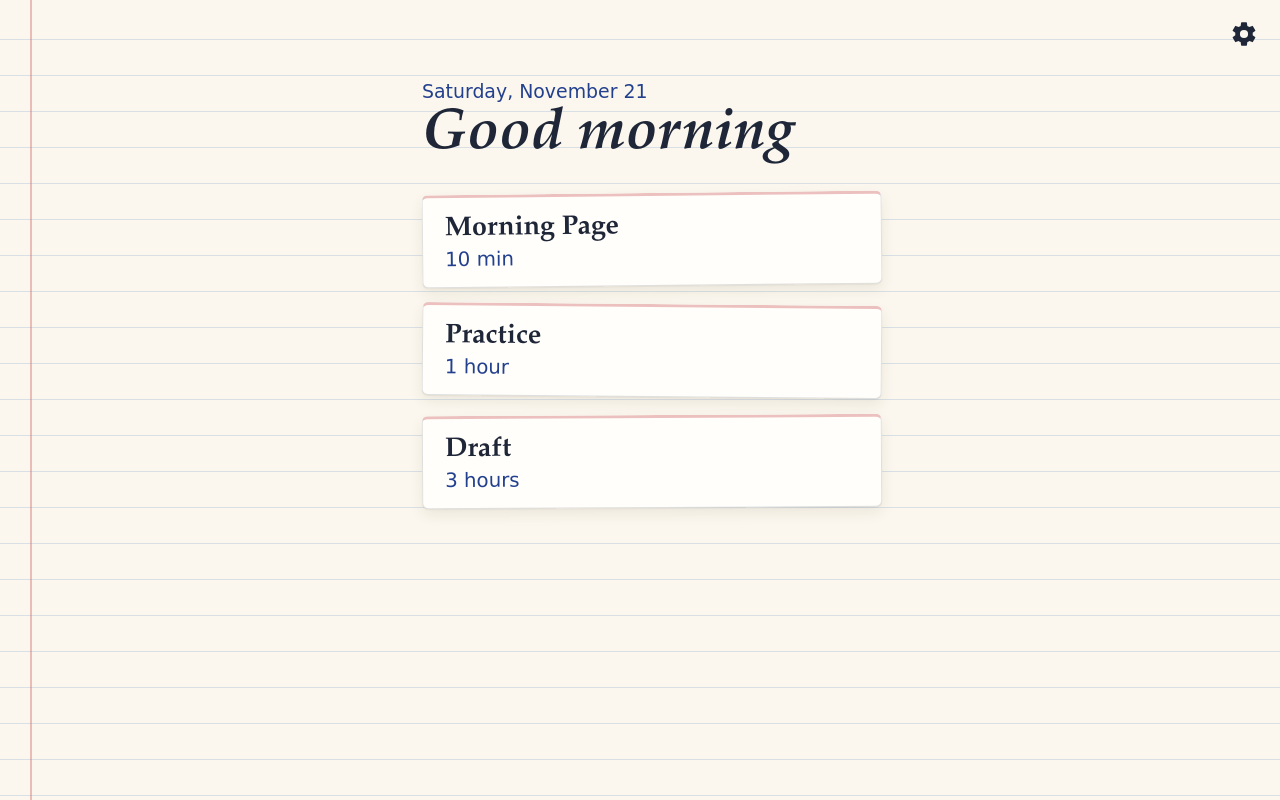
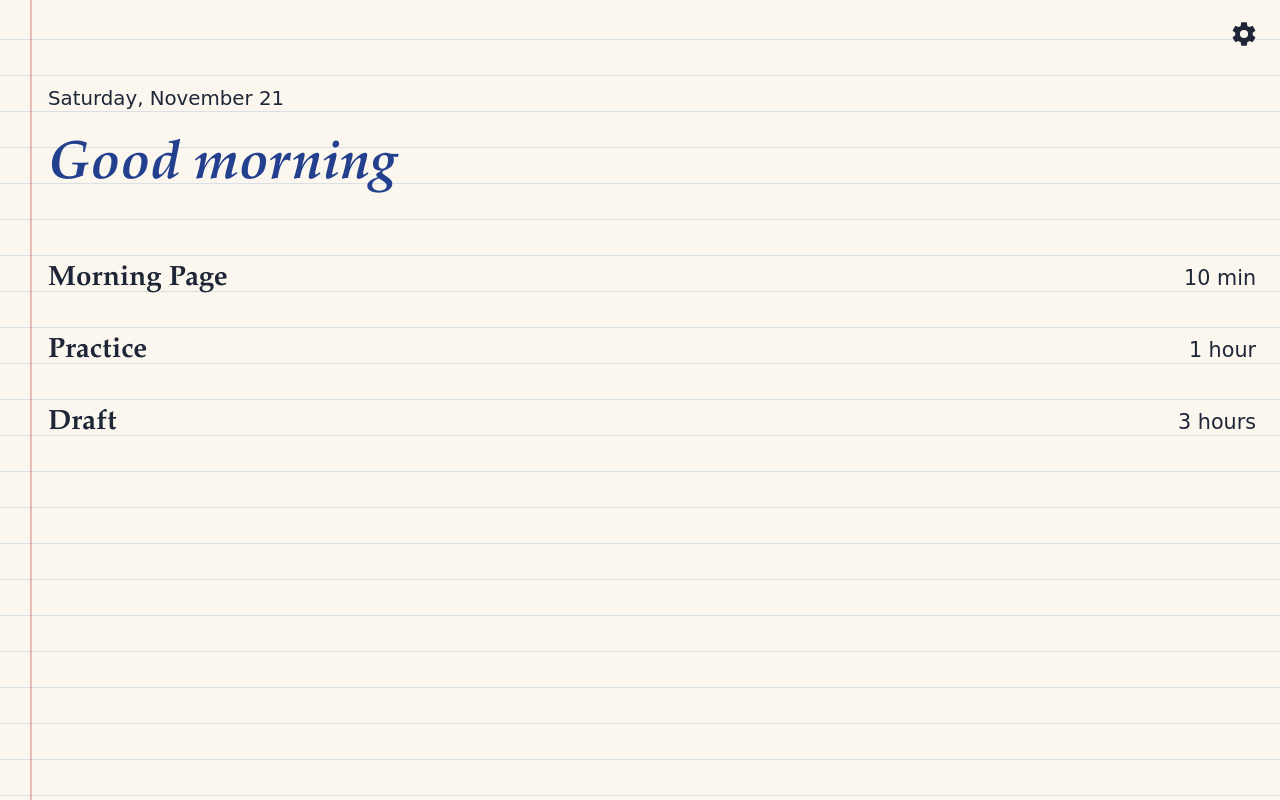
Before and after one commit to digoryswardrobe/Write, a plain HTML site: page index.html in a window 1280 px wide. Drawn offline with Linux system fonts and the light colour scheme.

Commit message:
Add files via upload

```diff
--- a/app.js
+++ b/app.js
@@ -22,7 +22,7 @@
   var SESSION_KEY = "writingTimers.session.v1";
 
   var WARNING_MS = 2 * 60 * 1000;
-  var BIG_MESSAGE_MS = 5000;
+  var BIG_MESSAGE_MS = 2000;
 
   function clone(o) { return JSON.parse(JSON.stringify(o)); }
 
@@ -249,7 +249,7 @@
       var b = document.createElement("button");
       b.className = "activity";
       b.setAttribute("data-id", a.id);
-      b.innerHTML = '<span class="activity-name"></span><span class="activity-time"></span>';
+      b.innerHTML = '<span class="activity-note"></span><span class="activity-name"></span><span class="activity-time"></span>';
       b.querySelector(".activity-name").textContent = a.name;
       b.querySelector(".activity-time").textContent = formatDurationLabel(settings.durations[a.id]);
       b.addEventListener("click", function () { chooseActivity(a); });
@@ -266,8 +266,8 @@
       card.classList.toggle("running", isCurrent);
       var label = card.querySelector(".activity-time");
       if (isCurrent) {
-        var state = session.running ? "In progress" : "Paused";
-        label.textContent = state + " · " + formatClock(remainingMs());
+        card.querySelector(".activity-note").textContent = session.running ? "in progress" : "paused";
+        label.textContent = formatClock(remainingMs());
       } else {
         label.textContent = formatDurationLabel(settings.durations[a.id]);
       }
@@ -346,7 +346,7 @@
   function settleMessage() {
     clearTimeout(bigMessageTimer);
     $("message-big").classList.remove("visible");
-    setTimeout(function () { $("message-small").classList.add("visible"); }, 500);
+    setTimeout(function () { $("message-small").classList.add("visible"); }, 300);
   }
   $("message-big").addEventListener("click", settleMessage);
 
--- a/style.css
+++ b/style.css
@@ -104,66 +104,88 @@ button { font: inherit; color: inherit; cursor: pointer; }
 .gear { right: 10px; }
 .back { left: 4px; }
 
-/* ---------- Timers list (first screen) ---------- */
-.screen-page { justify-content: flex-start; }
-.page-head {
-  width: 100%;
-  max-width: 460px;
-  margin-top: 64px;
-  margin-bottom: 26px;
+/* ---------- Timers list (first screen) ----------
+   Everything here sits on the ruled lines: each block is a whole number of
+   36px lines tall, and the text is nudged down so it rests on the line. */
+.screen-page {
+  justify-content: flex-start;
+  align-items: stretch;
+  padding-top: calc(var(--safe-top) + 4px);   /* same offset as the ruled lines */
+}
+.page-head { margin-top: 72px; }              /* two blank lines under the gear */
+.today,
+.greeting,
+.activity {
+  display: block;
+  margin: 0;
+  padding: 0 4px;
+  white-space: nowrap;
 }
 .today {
-  margin: 0;
+  height: 36px;
+  line-height: 36px;
   font-family: var(--hand);
-  font-size: 1.05rem;
-  color: var(--blue-ink);
+  font-size: 1.1rem;
+  color: var(--ink);
+  transform: translateY(var(--nudge-today, 5px));
 }
 .greeting {
-  margin: 2px 0 0;
+  height: 72px;
+  line-height: 72px;
   font-family: var(--serif);
-  font-size: clamp(2.3rem, 11vw, 3.2rem);
+  font-size: clamp(2.3rem, 11vw, 3rem);
   font-weight: 600;
   font-style: italic;
-  line-height: 1.1;
-  white-space: nowrap;
-  color: var(--ink);
+  color: var(--blue-ink);
+  transform: translateY(var(--nudge-greeting, 18px));
 }
 
-.activity-cards {
+.activity-cards { margin-top: 36px; }         /* skip a line, as you would on paper */
+.activity {
   width: 100%;
-  max-width: 460px;
-  display: flex;
-  flex-direction: column;
-  gap: 18px;
-}
-.activity {
-  position: relative;
-  display: flex;
-  flex-direction: column;
-  align-items: flex-start;
-  justify-content: center;
-  gap: 2px;
-  width: 100%;
-  min-height: 92px;
-  padding: 16px 22px;
+  height: 72px;                               /* a blank line, then the written line */
+  border: none;
+  border-radius: 0;
+  background: transparent;
   text-align: left;
-  background: var(--card);
-  border: 1px solid var(--line);
-  border-top: 3px solid var(--margin);
-  border-radius: 6px;
-  box-shadow: 0 1px 1px rgba(60, 50, 30, 0.06), 0 6px 14px rgba(60, 50, 30, 0.08);
   font-family: var(--serif);
   color: var(--ink);
-  transition: transform 0.1s ease;
+  display: flex;
+  align-items: flex-end;
+  justify-content: space-between;
+  gap: 12px;
 }
-.activity:nth-child(1) { transform: rotate(-0.6deg); }
-.activity:nth-child(2) { transform: rotate(0.5deg); }
-.activity:nth-child(3) { transform: rotate(-0.3deg); }
-.activity:active { transform: scale(0.98); }
-.activity-name { font-size: 1.5rem; font-weight: 600; }
-.activity-time { font-family: var(--hand); font-size: 1.1rem; color: var(--blue-ink); }
-.activity.running { border-color: var(--blue-ink); border-top-color: var(--blue-ink); border-width: 2px 2px 2px 2px; }
-.activity.running .activity-time { font-family: var(--serif); font-weight: 600; font-variant-numeric: lining-nums tabular-nums; }
+.activity > span {
+  display: block;
+  height: 36px;
+  line-height: 36px;
+}
+.activity-name {
+  font-size: 1.55rem;
+  font-weight: 600;
+  transform: translateY(var(--nudge-name, 5px));
+}
+.activity-time {
+  font-family: var(--hand);
+  font-size: 1.15rem;
+  color: var(--ink);
+  transform: translateY(var(--nudge-time, 4px));
+}
+.activity:active { background: rgba(35, 64, 142, 0.06); }
+.activity { position: relative; }
+/* "in progress" / "paused", jotted on the blank line above a running timer */
+.activity > .activity-note {
+  display: none;
+  position: absolute;
+  left: 4px;
+  top: 0;
+  font-family: var(--hand);
+  font-size: 0.95rem;
+  color: var(--ink);
+  transform: translateY(var(--nudge-note, 6px));
+}
+.activity.running > .activity-note { display: block; }
+.activity.running .activity-time { font-family: var(--serif); font-weight: 600; font-size: 1.05rem; font-variant-numeric: lining-nums tabular-nums; transform: translateY(8px); }
 
 /* ---------- Timer ---------- */
 .timer-inner {
@@ -245,10 +267,10 @@ button { font: inherit; color: inherit; cursor: pointer; }
   font-size: clamp(2.4rem, 11vw, 3.8rem);
   line-height: 1.25;
   color: var(--blue-ink);
-  background: rgba(251, 247, 238, 0.94);
+  background: rgba(251, 247, 238, 0.55);
   opacity: 0;
   pointer-events: none;
-  transition: opacity 0.9s ease;
+  transition: opacity 0.6s ease;
 }
 .message-big.visible { opacity: 1; pointer-events: auto; }
 
```
